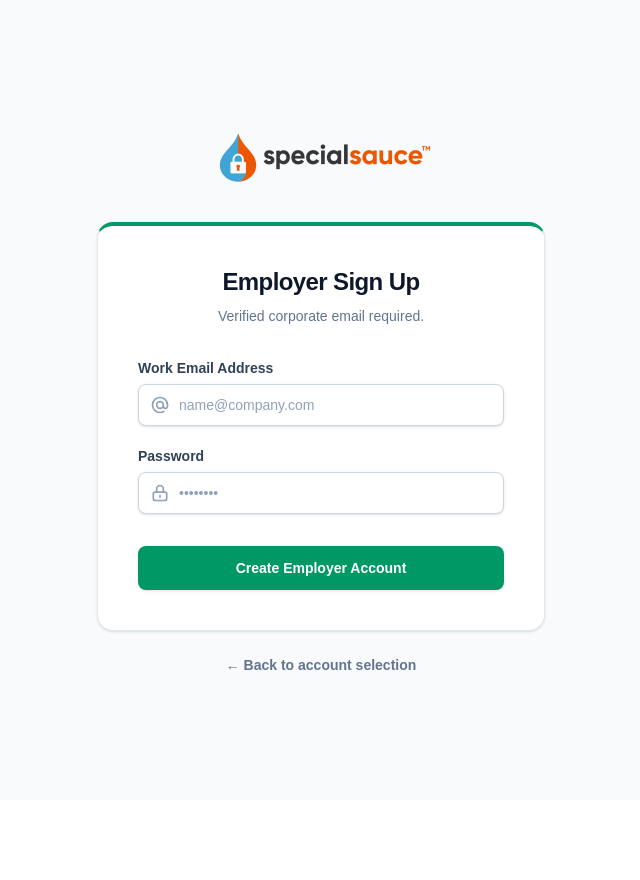
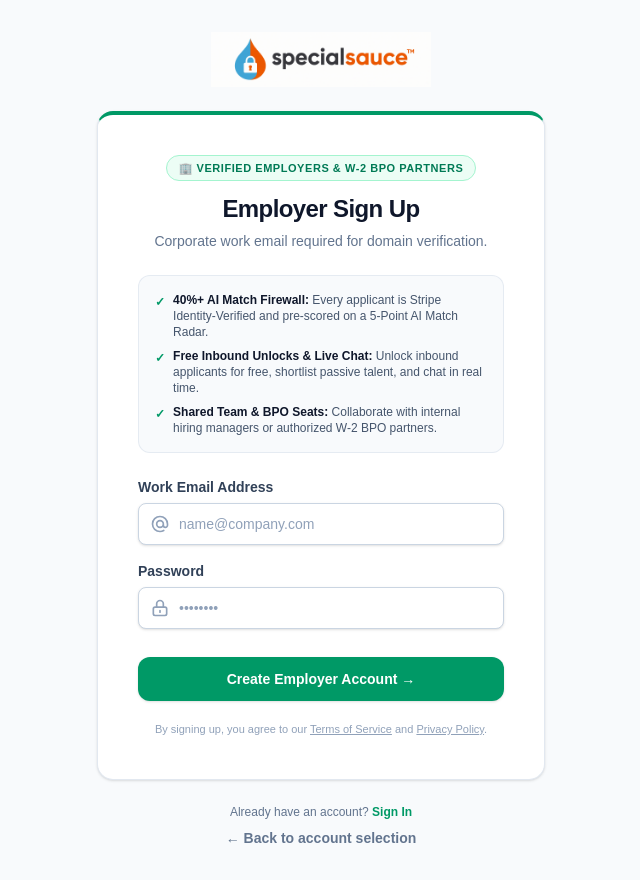
Before and after one commit to SpecialSauceIO/secure-job-board, a Next.js app: page /signup/employer in a window 1280 px wide. Shown: the whole page, without its empty margins (319-959 px from the left). Before the commit the page ends 800 px from the top, so only its background shows below. Built offline with nearby package versions, Linux system fonts and the light colour scheme.

Commit message:
Update Candidate and Employer signup pages with logo.jpg and 2-Stage Vault value props

```diff
--- a/src/app/signup/candidate/page.tsx
+++ b/src/app/signup/candidate/page.tsx
@@ -1,5 +1,6 @@
 import { signupCandidate } from '@/app/signup/actions'
 import Link from 'next/link'
+import Image from 'next/image'
 
 export default async function CandidateSignupPage({
   searchParams,
@@ -10,17 +11,55 @@ export default async function CandidateSignupPage({
 
   return (
     <div className="flex min-h-screen flex-col items-center justify-center bg-slate-50 p-4 sm:p-8">
-
-      <div className="mb-8 flex justify-center">
-        <Link href="/" className="group block">
-          <img src="/logo.png" alt="Special Sauce Logo" className="h-16 w-auto group-hover:scale-105 transition-transform" />
+      <div className="mb-6 flex justify-center">
+        <Link href="/" className="group block hover:opacity-90 transition-opacity">
+          <Image
+            src="/logo.jpg"
+            alt="specialsauce.io Logo"
+            width={240}
+            height={60}
+            className="w-[195px] sm:w-[220px] h-auto"
+            priority
+          />
         </Link>
       </div>
 
       <div className="w-full max-w-md rounded-2xl bg-white p-8 sm:p-10 shadow-sm border border-slate-200 border-t-4 border-t-indigo-600">
-        <div className="text-center mb-8">
-          <h2 className="text-2xl font-bold text-slate-900 tracking-tight">Candidate Sign Up</h2>
-          <p className="mt-2 text-sm text-slate-500 font-medium">Create your secure, anonymous profile.</p>
+        <div className="text-center mb-6">
+          <span className="inline-flex items-center gap-1.5 px-3 py-1 rounded-full bg-indigo-50 border border-indigo-200 text-indigo-700 text-[11px] font-extrabold uppercase tracking-wider mb-3">
+            🛡️ 2-Stage Identity Vault Protected
+          </span>
+          <h2 className="text-2xl font-extrabold text-slate-900 tracking-tight">
+            Candidate Sign Up
+          </h2>
+          <p className="mt-1.5 text-sm text-slate-500 font-medium">
+            Create your anonymous skill profile. Zero resume harvesting.
+          </p>
+        </div>
+
+        {/* High-Trust Value Props Callout */}
+        <div className="mb-6 p-4 rounded-xl bg-slate-50 border border-slate-200/80 space-y-2 text-xs text-slate-600">
+          <div className="flex items-start gap-2">
+            <span className="text-emerald-600 font-black mt-0.5">✓</span>
+            <span>
+              <strong className="text-slate-900">2-Stage Vault Control:</strong>{' '}
+              Chat in an encrypted thread first. Your raw email &amp; PDF resume stay locked until you click release.
+            </span>
+          </div>
+          <div className="flex items-start gap-2">
+            <span className="text-emerald-600 font-black mt-0.5">✓</span>
+            <span>
+              <strong className="text-slate-900">Dealbreaker Firewall:</strong>{' '}
+              Block pitches that miss your minimum salary, work model, or W-2/1099 preferences.
+            </span>
+          </div>
+          <div className="flex items-start gap-2">
+            <span className="text-emerald-600 font-black mt-0.5">✓</span>
+            <span>
+              <strong className="text-slate-900">30-Day Fresh Roles Only:</strong>{' '}
+              Every job listing auto-expires after 30 days to eliminate ghost jobs.
+            </span>
+          </div>
         </div>
 
         {resolvedParams.message && (
@@ -29,13 +68,30 @@ export default async function CandidateSignupPage({
           </div>
         )}
 
-        <form action={signupCandidate} className="space-y-6">
-          <div className="space-y-5">
+        <form action={signupCandidate} className="space-y-5">
+          <div className="space-y-4">
             <div>
-              <label htmlFor="email" className="block text-sm font-bold text-slate-700 mb-1.5">Email address</label>
+              <label
+                htmlFor="email"
+                className="block text-sm font-bold text-slate-700 mb-1.5"
+              >
+                Email address
+              </label>
               <div className="relative">
                 <div className="absolute inset-y-0 left-0 pl-3 flex items-center pointer-events-none">
-                  <svg className="h-5 w-5 text-slate-400" fill="none" stroke="currentColor" viewBox="0 0 24 24"><path strokeLinecap="round" strokeLinejoin="round" strokeWidth="2" d="M16 12a4 4 0 10-8 0 4 4 0 008 0zm0 0v1.5a2.5 2.5 0 005 0V12a9 9 0 10-9 9m4.5-1.206a8.959 8.959 0 01-4.5 1.207"></path></svg>
+                  <svg
+                    className="h-5 w-5 text-slate-400"
+                    fill="none"
+                    stroke="currentColor"
+                    viewBox="0 0 24 24"
+                  >
+                    <path
+                      strokeLinecap="round"
+                      strokeLinejoin="round"
+                      strokeWidth="2"
+                      d="M16 12a4 4 0 10-8 0 4 4 0 008 0zm0 0v1.5a2.5 2.5 0 005 0V12a9 9 0 10-9 9m4.5-1.206a8.959 8.959 0 01-4.5 1.207"
+                    ></path>
+                  </svg>
                 </div>
                 <input
                   id="email"
@@ -49,10 +105,27 @@ export default async function CandidateSignupPage({
             </div>
 
             <div>
-              <label htmlFor="password" className="block text-sm font-bold text-slate-700 mb-1.5">Password</label>
+              <label
+                htmlFor="password"
+                className="block text-sm font-bold text-slate-700 mb-1.5"
+              >
+                Password
+              </label>
               <div className="relative">
                 <div className="absolute inset-y-0 left-0 pl-3 flex items-center pointer-events-none">
-                  <svg className="h-5 w-5 text-slate-400" fill="none" stroke="currentColor" viewBox="0 0 24 24"><path strokeLinecap="round" strokeLinejoin="round" strokeWidth="2" d="M12 15v2m-6 4h12a2 2 0 002-2v-6a2 2 0 00-2-2H6a2 2 0 00-2 2v6a2 2 0 002 2zm10-10V7a4 4 0 00-8 0v4h8z"></path></svg>
+                  <svg
+                    className="h-5 w-5 text-slate-400"
+                    fill="none"
+                    stroke="currentColor"
+                    viewBox="0 0 24 24"
+                  >
+                    <path
+                      strokeLinecap="round"
+                      strokeLinejoin="round"
+                      strokeWidth="2"
+                      d="M12 15v2m-6 4h12a2 2 0 002-2v-6a2 2 0 00-2-2H6a2 2 0 00-2 2v6a2 2 0 002 2zm10-10V7a4 4 0 00-8 0v4h8z"
+                    ></path>
+                  </svg>
                 </div>
                 <input
                   id="password"
@@ -70,16 +143,40 @@ export default async function CandidateSignupPage({
           <div className="pt-2">
             <button
               type="submit"
-              className="w-full flex justify-center items-center rounded-lg bg-indigo-600 px-4 py-3 text-sm font-bold text-white shadow-sm hover:bg-indigo-700 focus:outline-none focus:ring-2 focus:ring-indigo-600 focus:ring-offset-2 transition-all"
+              className="w-full flex justify-center items-center rounded-xl bg-slate-900 px-4 py-3 text-sm font-extrabold text-white shadow-sm hover:bg-indigo-600 focus:outline-none focus:ring-2 focus:ring-indigo-600 focus:ring-offset-2 transition-all cursor-pointer"
             >
-              Create Candidate Account
+              Create Candidate Account →
             </button>
           </div>
+
+          <p className="text-[11px] text-center text-slate-400 leading-relaxed">
+            By signing up, you agree to our{' '}
+            <Link href="/terms" className="underline hover:text-slate-600">
+              Terms of Service
+            </Link>{' '}
+            and{' '}
+            <Link href="/privacy" className="underline hover:text-slate-600">
+              Privacy Policy
+            </Link>
+            .
+          </p>
         </form>
       </div>
 
-      <div className="mt-6 text-center space-y-4">
-        <Link href="/signup" className="text-slate-500 hover:text-slate-900 font-bold text-sm transition-colors block">
+      <div className="mt-6 text-center space-y-2">
+        <p className="text-xs text-slate-500">
+          Already have an account?{' '}
+          <Link
+            href="/login"
+            className="font-extrabold text-indigo-600 hover:text-indigo-700"
+          >
+            Sign In
+          </Link>
+        </p>
+        <Link
+          href="/signup"
+          className="text-slate-500 hover:text-slate-900 font-bold text-sm transition-colors block"
+        >
           &larr; Back to account selection
         </Link>
       </div>
--- a/src/app/signup/employer/page.tsx
+++ b/src/app/signup/employer/page.tsx
@@ -2,6 +2,7 @@
 
 import { signupEmployer } from '@/app/signup/actions'
 import Link from 'next/link'
+import Image from 'next/image'
 import { useState, use } from 'react'
 
 export default function EmployerSignupPage({
@@ -16,14 +17,24 @@ export default function EmployerSignupPage({
   const validateEmail = (e: React.ChangeEvent<HTMLInputElement>) => {
     const email = e.target.value.toLowerCase()
     const freeDomains = [
-      'gmail.com', 'yahoo.com', 'hotmail.com', 'outlook.com',
-      'aol.com', 'icloud.com', 'live.com', 'msn.com', 'protonmail.com', 'proton.me'
+      'gmail.com',
+      'yahoo.com',
+      'hotmail.com',
+      'outlook.com',
+      'aol.com',
+      'icloud.com',
+      'live.com',
+      'msn.com',
+      'protonmail.com',
+      'proton.me',
     ]
 
     if (email.includes('@')) {
       const domain = email.split('@')[1]
       if (freeDomains.includes(domain)) {
-        setEmailError('Please use your corporate work email. Free providers are not allowed.')
+        setEmailError(
+          'Please use your corporate work email. Free providers are not allowed.'
+        )
       } else {
         setEmailError('')
       }
@@ -34,17 +45,61 @@ export default function EmployerSignupPage({
 
   return (
     <div className="flex min-h-screen flex-col items-center justify-center bg-slate-50 p-4 sm:p-8">
-
-      <div className="mb-8 flex justify-center">
-        <Link href="/" className="group block">
-          <img src="/logo.png" alt="Special Sauce Logo" className="h-16 w-auto group-hover:scale-105 transition-transform" />
+      <div className="mb-6 flex justify-center">
+        <Link href="/" className="group block hover:opacity-90 transition-opacity">
+          <Image
+            src="/logo.jpg"
+            alt="specialsauce.io Logo"
+            width={240}
+            height={60}
+            className="w-[195px] sm:w-[220px] h-auto"
+            priority
+          />
         </Link>
       </div>
 
       <div className="w-full max-w-md rounded-2xl bg-white p-8 sm:p-10 shadow-sm border border-slate-200 border-t-4 border-t-emerald-600">
-        <div className="text-center mb-8">
-          <h2 className="text-2xl font-bold text-slate-900 tracking-tight">Employer Sign Up</h2>
-          <p className="mt-2 text-sm text-slate-500 font-medium">Verified corporate email required.</p>
+        <div className="text-center mb-6">
+          <span className="inline-flex items-center gap-1.5 px-3 py-1 rounded-full bg-emerald-50 border border-emerald-200 text-emerald-700 text-[11px] font-extrabold uppercase tracking-wider mb-3">
+            🏢 Verified Employers &amp; W-2 BPO Partners
+          </span>
+          <h2 className="text-2xl font-extrabold text-slate-900 tracking-tight">
+            Employer Sign Up
+          </h2>
+          <p className="mt-1.5 text-sm text-slate-500 font-medium">
+            Corporate work email required for domain verification.
+          </p>
+        </div>
+
+        {/* High-Trust Employer Value Props Callout */}
+        <div className="mb-6 p-4 rounded-xl bg-slate-50 border border-slate-200/80 space-y-2 text-xs text-slate-600">
+          <div className="flex items-start gap-2">
+            <span className="text-emerald-600 font-black mt-0.5">✓</span>
+            <span>
+              <strong className="text-slate-900">
+                40%+ AI Match Firewall:
+              </strong>{' '}
+              Every applicant is Stripe Identity-Verified and pre-scored on a 5-Point AI Match Radar.
+            </span>
+          </div>
+          <div className="flex items-start gap-2">
+            <span className="text-emerald-600 font-black mt-0.5">✓</span>
+            <span>
+              <strong className="text-slate-900">
+                Free Inbound Unlocks &amp; Live Chat:
+              </strong>{' '}
+              Unlock inbound applicants for free, shortlist passive talent, and chat in real time.
+            </span>
+          </div>
+          <div className="flex items-start gap-2">
+            <span className="text-emerald-600 font-black mt-0.5">✓</span>
+            <span>
+              <strong className="text-slate-900">
+                Shared Team &amp; BPO Seats:
+              </strong>{' '}
+              Collaborate with internal hiring managers or authorized W-2 BPO partners.
+            </span>
+          </div>
         </div>
 
         {resolvedParams.message && (
@@ -53,13 +108,30 @@ export default function EmployerSignupPage({
           </div>
         )}
 
-        <form action={signupEmployer} className="space-y-6">
-          <div className="space-y-5">
+        <form action={signupEmployer} className="space-y-5">
+          <div className="space-y-4">
             <div>
-              <label htmlFor="email" className="block text-sm font-bold text-slate-700 mb-1.5">Work Email Address</label>
+              <label
+                htmlFor="email"
+                className="block text-sm font-bold text-slate-700 mb-1.5"
+              >
+                Work Email Address
+              </label>
               <div className="relative">
                 <div className="absolute inset-y-0 left-0 pl-3 flex items-center pointer-events-none">
-                  <svg className="h-5 w-5 text-slate-400" fill="none" stroke="currentColor" viewBox="0 0 24 24"><path strokeLinecap="round" strokeLinejoin="round" strokeWidth="2" d="M16 12a4 4 0 10-8 0 4 4 0 008 0zm0 0v1.5a2.5 2.5 0 005 0V12a9 9 0 10-9 9m4.5-1.206a8.959 8.959 0 01-4.5 1.207"></path></svg>
+                  <svg
+                    className="h-5 w-5 text-slate-400"
+                    fill="none"
+                    stroke="currentColor"
+                    viewBox="0 0 24 24"
+                  >
+                    <path
+                      strokeLinecap="round"
+                      strokeLinejoin="round"
+                      strokeWidth="2"
+                      d="M16 12a4 4 0 10-8 0 4 4 0 008 0zm0 0v1.5a2.5 2.5 0 005 0V12a9 9 0 10-9 9m4.5-1.206a8.959 8.959 0 01-4.5 1.207"
+                    ></path>
+                  </svg>
                 </div>
                 <input
                   id="email"
@@ -67,20 +139,43 @@ export default function EmployerSignupPage({
                   type="email"
                   required
                   onChange={validateEmail}
-                  className={`block w-full rounded-lg border ${emailError ? 'border-rose-500 focus:ring-rose-500/20' : 'border-slate-300 focus:border-emerald-500 focus:ring-emerald-500/20'} bg-white pl-10 pr-4 py-2.5 text-slate-900 placeholder:text-slate-400 focus:outline-none focus:ring-2 sm:text-sm shadow-sm transition-colors`}
+                  className={`block w-full rounded-lg border ${
+                    emailError
+                      ? 'border-rose-500 focus:ring-rose-500/20'
+                      : 'border-slate-300 focus:border-emerald-500 focus:ring-emerald-500/20'
+                  } bg-white pl-10 pr-4 py-2.5 text-slate-900 placeholder:text-slate-400 focus:outline-none focus:ring-2 sm:text-sm shadow-sm transition-colors`}
                   placeholder="name@company.com"
                 />
               </div>
               {emailError && (
-                <p className="mt-2 text-xs font-bold text-rose-600">{emailError}</p>
+                <p className="mt-2 text-xs font-bold text-rose-600">
+                  {emailError}
+                </p>
               )}
             </div>
 
             <div>
-              <label htmlFor="password" className="block text-sm font-bold text-slate-700 mb-1.5">Password</label>
+              <label
+                htmlFor="password"
+                className="block text-sm font-bold text-slate-700 mb-1.5"
+              >
+                Password
+              </label>
               <div className="relative">
                 <div className="absolute inset-y-0 left-0 pl-3 flex items-center pointer-events-none">
-                  <svg className="h-5 w-5 text-slate-400" fill="none" stroke="currentColor" viewBox="0 0 24 24"><path strokeLinecap="round" strokeLinejoin="round" strokeWidth="2" d="M12 15v2m-6 4h12a2 2 0 002-2v-6a2 2 0 00-2-2H6a2 2 0 00-2 2v6a2 2 0 002 2zm10-10V7a4 4 0 00-8 0v4h8z"></path></svg>
+                  <svg
+                    className="h-5 w-5 text-slate-400"
+                    fill="none"
+                    stroke="currentColor"
+                    viewBox="0 0 24 24"
+                  >
+                    <path
+                      strokeLinecap="round"
+                      strokeLinejoin="round"
+                      strokeWidth="2"
+                      d="M12 15v2m-6 4h12a2 2 0 002-2v-6a2 2 0 00-2-2H6a2 2 0 00-2 2v6a2 2 0 002 2zm10-10V7a4 4 0 00-8 0v4h8z"
+                    ></path>
+                  </svg>
                 </div>
                 <input
                   id="password"
@@ -99,16 +194,44 @@ export default function EmployerSignupPage({
             <button
               type="submit"
               disabled={!!emailError}
-              className={`w-full flex justify-center items-center rounded-lg px-4 py-3 text-sm font-bold text-white shadow-sm transition-all focus:outline-none focus:ring-2 focus:ring-offset-2 ${emailError ? 'bg-slate-300 cursor-not-allowed' : 'bg-emerald-600 hover:bg-emerald-700 focus:ring-emerald-600'}`}
+              className={`w-full flex justify-center items-center rounded-xl px-4 py-3 text-sm font-extrabold text-white shadow-sm transition-all focus:outline-none focus:ring-2 focus:ring-offset-2 ${
+                emailError
+                  ? 'bg-slate-300 cursor-not-allowed'
+                  : 'bg-emerald-600 hover:bg-emerald-700 focus:ring-emerald-600 cursor-pointer'
+              }`}
             >
-              Create Employer Account
+              Create Employer Account →
             </button>
           </div>
+
+          <p className="text-[11px] text-center text-slate-400 leading-relaxed">
+            By signing up, you agree to our{' '}
+            <Link href="/terms" className="underline hover:text-slate-600">
+              Terms of Service
+            </Link>{' '}
+            and{' '}
+            <Link href="/privacy" className="underline hover:text-slate-600">
+              Privacy Policy
+            </Link>
+            .
+          </p>
         </form>
       </div>
 
-      <div className="mt-6 text-center space-y-4">
-        <Link href="/signup" className="text-slate-500 hover:text-slate-900 font-bold text-sm transition-colors block">
+      <div className="mt-6 text-center space-y-2">
+        <p className="text-xs text-slate-500">
+          Already have an account?{' '}
+          <Link
+            href="/login"
+            className="font-extrabold text-emerald-600 hover:text-emerald-700"
+          >
+            Sign In
+          </Link>
+        </p>
+        <Link
+          href="/signup"
+          className="text-slate-500 hover:text-slate-900 font-bold text-sm transition-colors block"
+        >
           &larr; Back to account selection
         </Link>
       </div>
```
